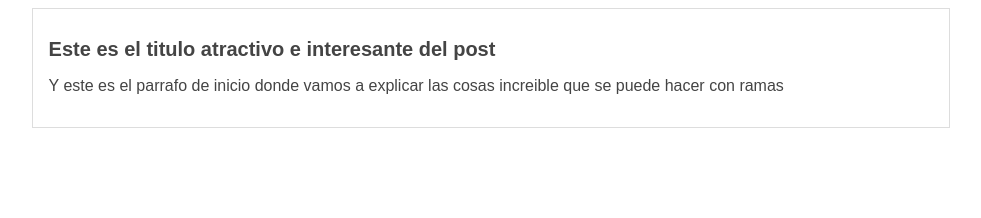
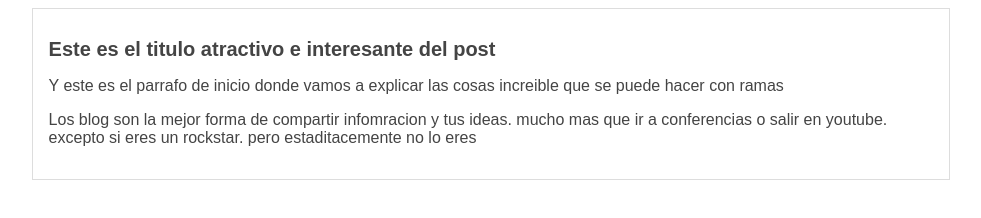
Before and after one commit to Abdielmosquera1/hyperblog, a plain HTML site: page index.html in a window 1280 px wide. Shown: the whole page, without its empty margins (149-1130 px from the left). Drawn offline with Linux system fonts and the light colour scheme.

Commit message:
agregado el contenido adicional del blog

```diff
--- a/index.html
+++ b/index.html
@@ -9,5 +9,9 @@
 <div id="post">
     <h1>Este es el titulo atractivo e interesante del post</h1>
     <P>Y este es el parrafo de inicio donde vamos a explicar las cosas increible que se puede hacer con ramas</P>
+<p>Los blog son la mejor forma de compartir infomracion y tus ideas. mucho mas que ir a conferencias o salir en youtube. excepto si eres un rockstar. pero estaditacemente no lo eres</p>
+</div>
+</div>
+
   </body>
 </html>
```
